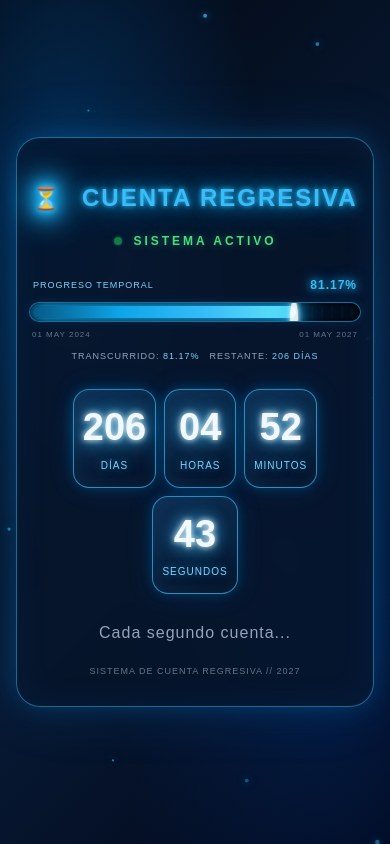
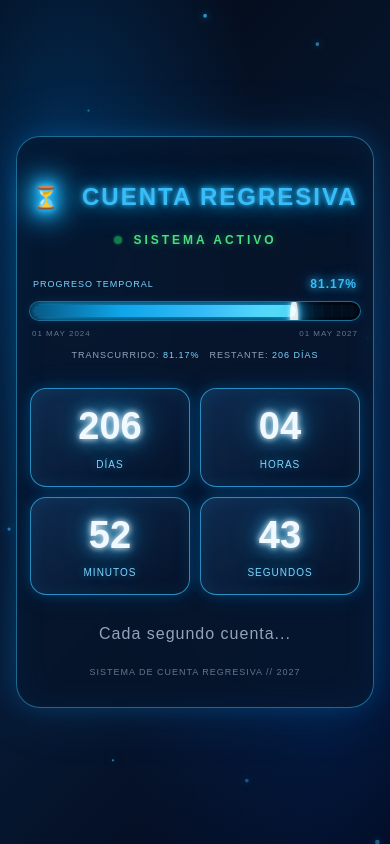
Before and after one commit to cuenta-regresiva/cuenta-regresiva.github.io, a plain HTML site: page index.html in a window 390 px wide. Drawn offline with Linux system fonts and the light colour scheme.

Commit message:
index.html

```diff
--- a/index.html
+++ b/index.html
@@ -1088,20 +1088,21 @@ body.festejando #fuegos {
 
 
   .reloj {
-
-    gap: 8px;
-
-    margin-top: 28px;
+  display: grid;
+  grid-template-columns: repeat(2, minmax(0, 1fr));
+  gap: 10px;
+  width: 100%;
+  max-width: 330px;
+  margin: 28px auto 0;
+}
 
   }
 
 
  .unidad {
-
-    min-width: 72px;
-
-    padding: 16px 9px;
-
+  min-width: 0;
+  width: 100%;
+  padding: 16px 8px;
 }
 
 
```
Lines whose indentation alone changed are shown as unchanged.
